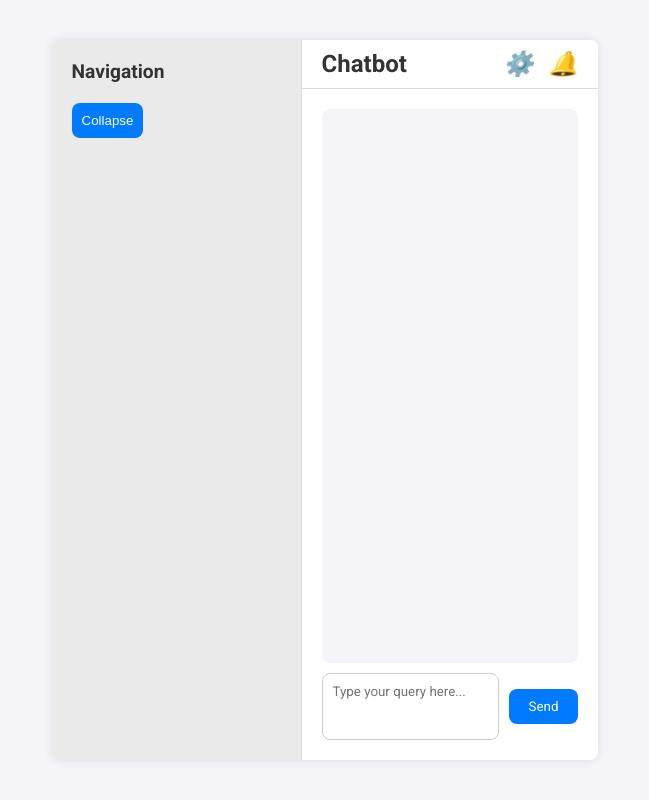
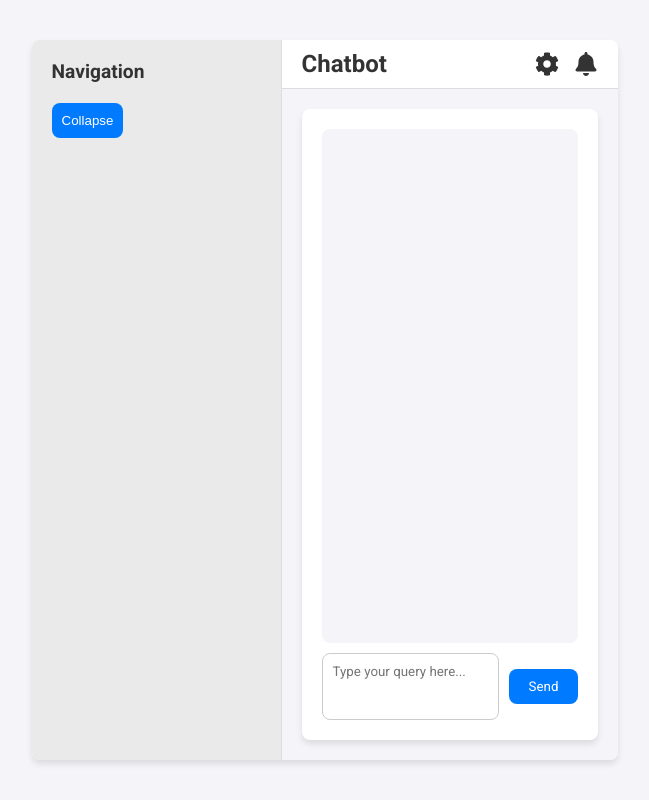
Before and after one commit to abhiverse01/Llama-3-chat-wrapper, a Next.js app: page / in a window 1280 px wide. Shown: the whole page, without its empty margins (315-964 px from the left). Built offline with nearby package versions, Linux system fonts and the light colour scheme.

Commit message:
build v2.3

```diff
--- a/pages/index.js
+++ b/pages/index.js
@@ -1,8 +1,10 @@
 import { useState } from 'react';
+import { FaCog, FaBell } from 'react-icons/fa';
 
 export default function Home() {
     const [input, setInput] = useState('');
     const [response, setResponse] = useState([]);
+    const [isCollapsed, setIsCollapsed] = useState(false);
 
     const handleSubmit = async (e) => {
         e.preventDefault();
@@ -19,19 +21,19 @@ export default function Home() {
     };
 
     return (
-        <div className="chat-wrapper">
+        <div className={`chat-wrapper ${isCollapsed ? 'collapsed' : ''}`}>
             <div className="side-panel">
                 <div className="side-panel-content">
                     <h2>Navigation</h2>
-                    <button className="collapse-button">Collapse</button>
+                    <button className="collapse-button" onClick={() => setIsCollapsed(!isCollapsed)}>Collapse</button>
                 </div>
             </div>
             <div className="main-chat">
                 <header className="chat-header">
                     <h1>Chatbot</h1>
                     <div className="icons">
-                        <i className="icon-settings">⚙️</i>
-                        <i className="icon-notifications">🔔</i>
+                        <FaCog className="icon-settings" />
+                        <FaBell className="icon-notifications" />
                     </div>
                 </header>
                 <div className="chat-container">
--- a/public/styles/main.css
+++ b/public/styles/main.css
@@ -13,6 +13,7 @@ body {
   justify-content: center;
   align-items: center;
   height: 100vh;
+  overflow: hidden;
 }
 
 .chat-wrapper {
@@ -21,9 +22,16 @@ body {
   max-width: 1200px;
   height: 90vh;
   background: #fff;
-  box-shadow: 0 0 10px rgba(0, 0, 0, 0.1);
+  box-shadow: 0 4px 6px rgba(0, 0, 0, 0.1);
   border-radius: 8px;
   overflow: hidden;
+  transition: all 0.3s ease;
+}
+.chat-wrapper.collapsed .side-panel {
+  width: 60px;
+}
+.chat-wrapper.collapsed .side-panel .collapse-button {
+  transform: rotate(180deg);
 }
 
 .side-panel {
@@ -33,6 +41,7 @@ body {
   flex-direction: column;
   padding: 20px;
   border-right: 1px solid #ddd;
+  transition: width 0.3s ease;
 }
 .side-panel .side-panel-content {
   flex: 1;
@@ -48,6 +57,7 @@ body {
   padding: 10px;
   border-radius: 8px;
   cursor: pointer;
+  transition: transform 0.3s ease;
 }
 
 .main-chat {
@@ -66,22 +76,36 @@ body {
 .main-chat .chat-header h1 {
   font-size: 1.5rem;
 }
-.main-chat .chat-header .icons i {
+.main-chat .chat-header .icons {
+  display: flex;
+}
+.main-chat .chat-header .icons .icon-settings,
+.main-chat .chat-header .icons .icon-notifications {
   font-size: 1.5rem;
   margin-left: 15px;
   cursor: pointer;
+  transition: color 0.3s ease;
+}
+.main-chat .chat-header .icons .icon-settings:hover,
+.main-chat .chat-header .icons .icon-notifications:hover {
+  color: #007bff;
 }
 .main-chat .chat-container {
   flex: 1;
   display: flex;
   flex-direction: column;
   padding: 20px;
+  background: #f4f4f9;
 }
 .main-chat .chat-container .chat-box {
   flex: 1;
   display: flex;
   flex-direction: column;
   justify-content: space-between;
+  border-radius: 8px;
+  box-shadow: 0 4px 6px rgba(0, 0, 0, 0.1);
+  background: #fff;
+  padding: 20px;
 }
 .main-chat .chat-container .chat-box .chat-response {
   flex: 1;
@@ -89,6 +113,9 @@ body {
   padding: 10px;
   background: #f4f4f9;
   border-radius: 8px;
+}
+.main-chat .chat-container .chat-box .chat-response p {
+  margin-bottom: 10px;
 }
 .main-chat .chat-container .chat-box .chat-form {
   display: flex;
@@ -112,6 +139,10 @@ body {
   color: white;
   cursor: pointer;
   font-family: "Roboto", sans-serif;
+  transition: background-color 0.3s ease;
+}
+.main-chat .chat-container .chat-box .chat-form button:hover {
+  background-color: #0062cc;
 }
 
 @media (max-width: 768px) {
--- a/public/styles/main.scss
+++ b/public/styles/main.scss
@@ -7,6 +7,7 @@ $primary-color: #333;
 $secondary-color: #007bff;
 $background-color: #f4f4f9;
 $border-radius: 8px;
+$box-shadow: 0 4px 6px rgba(0, 0, 0, 0.1);
 
 // Reset and base styles
 * {
@@ -23,6 +24,7 @@ body {
     justify-content: center;
     align-items: center;
     height: 100vh;
+    overflow: hidden;
 }
 
 // Chat wrapper
@@ -32,9 +34,18 @@ body {
     max-width: 1200px;
     height: 90vh;
     background: #fff;
-    box-shadow: 0 0 10px rgba(0, 0, 0, 0.1);
+    box-shadow: $box-shadow;
     border-radius: $border-radius;
     overflow: hidden;
+    transition: all 0.3s ease;
+
+    &.collapsed .side-panel {
+        width: 60px;
+
+        .collapse-button {
+            transform: rotate(180deg);
+        }
+    }
 }
 
 // Side panel
@@ -45,6 +56,7 @@ body {
     flex-direction: column;
     padding: 20px;
     border-right: 1px solid #ddd;
+    transition: width 0.3s ease;
 
     .side-panel-content {
         flex: 1;
@@ -61,6 +73,7 @@ body {
             padding: 10px;
             border-radius: $border-radius;
             cursor: pointer;
+            transition: transform 0.3s ease;
         }
     }
 }
@@ -84,10 +97,18 @@ body {
         }
 
         .icons {
-            i {
+            display: flex;
+
+            .icon-settings,
+            .icon-notifications {
                 font-size: 1.5rem;
                 margin-left: 15px;
                 cursor: pointer;
+                transition: color 0.3s ease;
+
+                &:hover {
+                    color: $secondary-color;
+                }
             }
         }
     }
@@ -97,12 +118,17 @@ body {
         display: flex;
         flex-direction: column;
         padding: 20px;
+        background: $background-color;
 
         .chat-box {
             flex: 1;
             display: flex;
             flex-direction: column;
             justify-content: space-between;
+            border-radius: $border-radius;
+            box-shadow: $box-shadow;
+            background: #fff;
+            padding: 20px;
 
             .chat-response {
                 flex: 1;
@@ -110,6 +136,10 @@ body {
                 padding: 10px;
                 background: $background-color;
                 border-radius: $border-radius;
+
+                p {
+                    margin-bottom: 10px;
+                }
             }
 
             .chat-form {
@@ -135,6 +165,11 @@ body {
                     color: white;
                     cursor: pointer;
                     font-family: $font-stack;
+                    transition: background-color 0.3s ease;
+
+                    &:hover {
+                        background-color: darken($secondary-color, 10%);
+                    }
                 }
             }
         }
```
Also changed, not shown: 1 other file (tests, documents, lock files or other folders).
